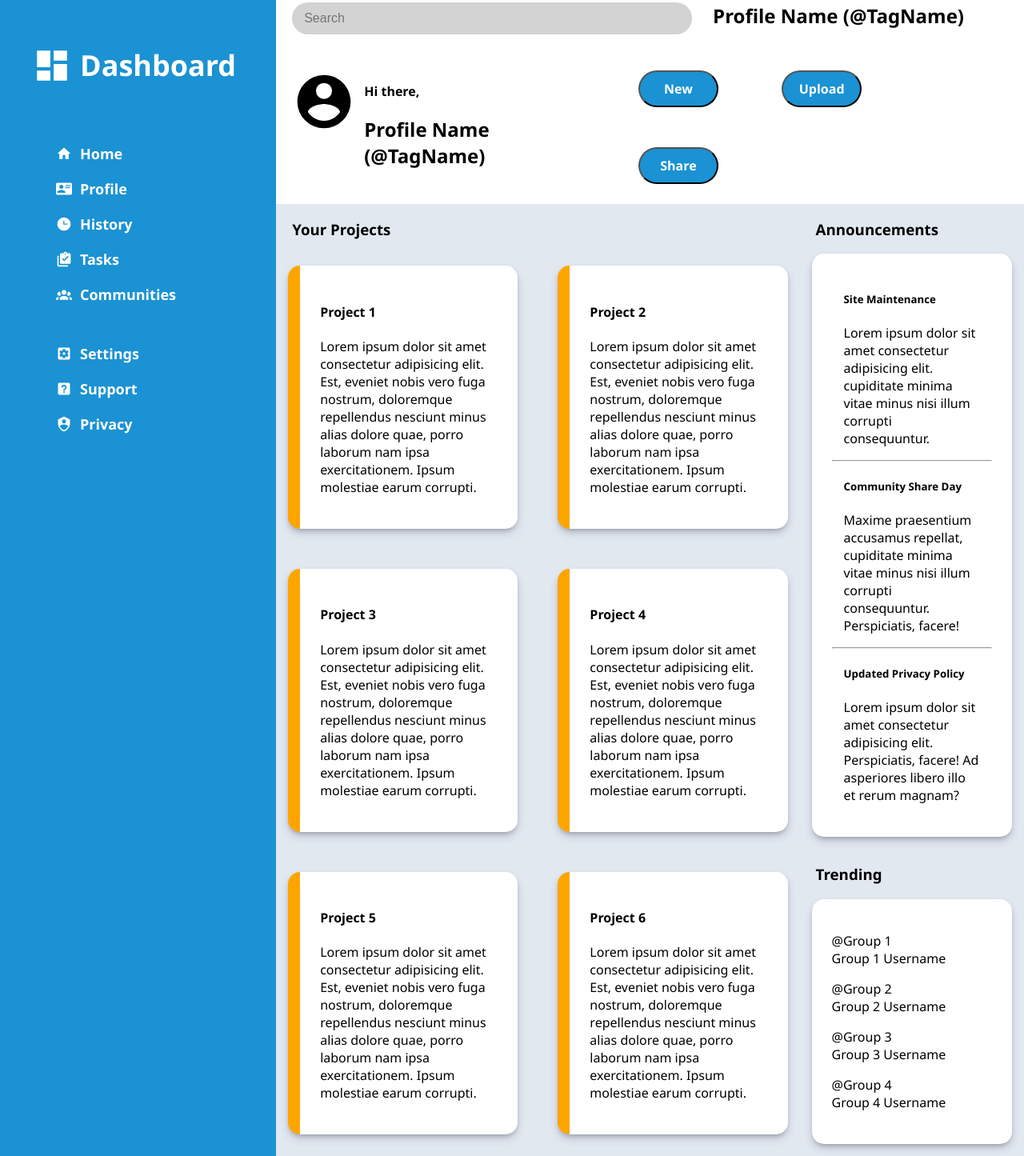
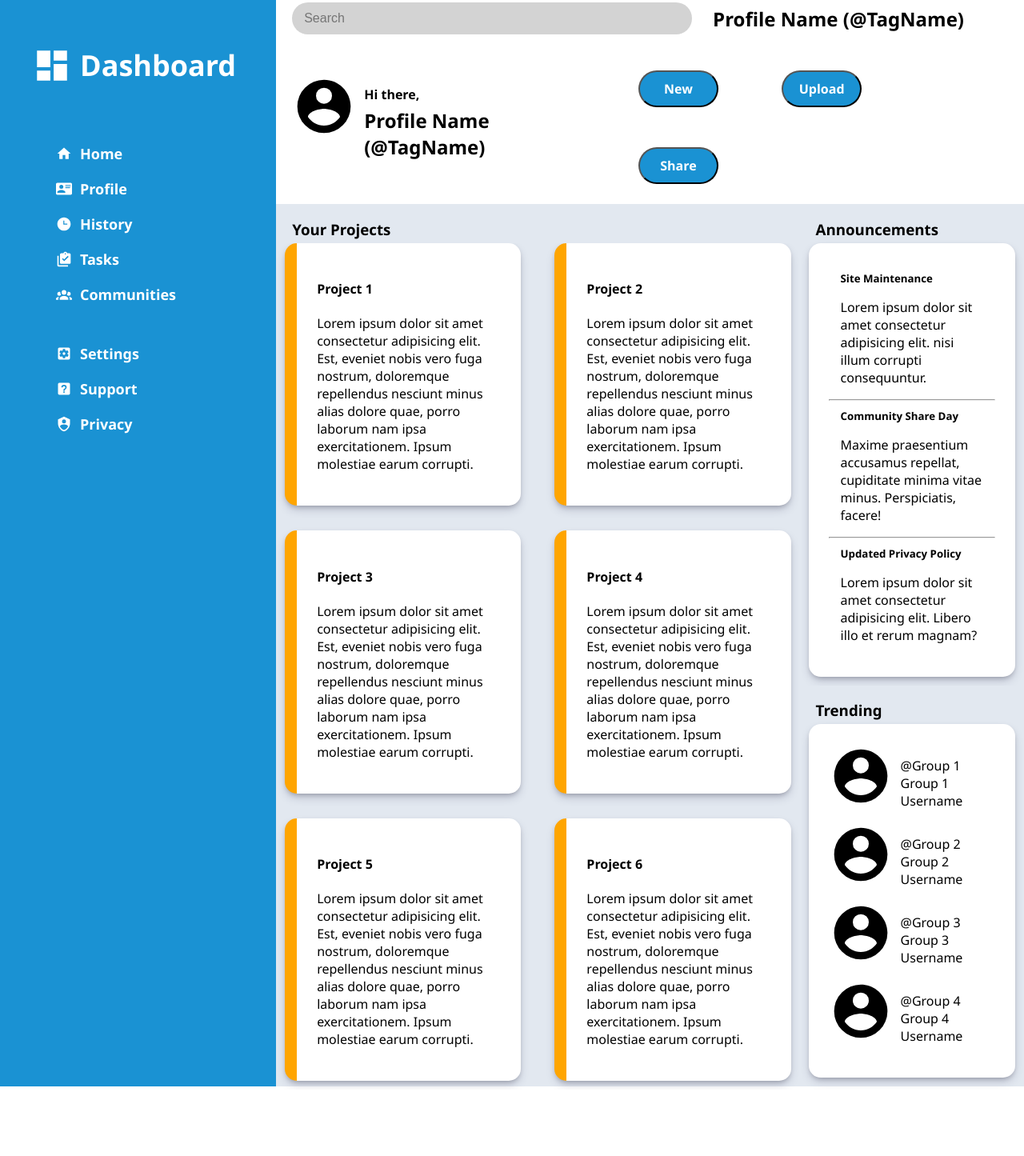
Before and after one commit to TKP888/admin_dashboard, a plain HTML site: page index.html in a window 1280 px wide. Shown: the part 17-1462 px from the top of the page at 80% size. After the commit the page ends 1379 px from the top, so only its background shows below. Drawn offline with Linux system fonts and the light colour scheme.

Commit message:
completed page
future changes could include javascript sidebar and correct scaling

```diff
--- a/index.html
+++ b/index.html
@@ -11,9 +11,9 @@
 <div id="container">
     <!-- Sidebar -->
     <div id="sidebar">
-       <ul><div class="sidetext0"><img class="icon-white-lrg" src="./icons/view-dashboard.svg" alt=""><h1>Dashboard</h1></div></ul>
-
-
+        <ul>
+            <div class="sidetext0"><img class="icon-white-lrg" src="./icons/view-dashboard.svg" alt=""><h1>Dashboard</h1></div>
+        </ul>
         <ul class="sml-side">
             <div class="sidetext1"><img class="icon-white" src="./icons/home.svg" alt="">Home</div>
             <div class="sidetext1"><img class="icon-white" src="./icons/card-account-details.svg" alt="">Profile</div>
@@ -31,18 +31,16 @@
     <!-- Header -->
     <div id="header">
         <div id="headtop">
-        <input type="search" placeholder="Search"><h2>Profile Name (@TagName) </h2></div>
-
-
+            <input type="search" placeholder="Search">
+            <h2>Profile Name (@TagName)</h2>
+        </div>
         <div id="interactive">
-
-
-         <div class="name"><img class="accounticon" src="./icons/account-circle.svg" alt="">
-            <div><p style="font-weight: bold;">Hi there,<h2>Profile Name (@TagName)</h2></p></div>
+            <div class="name">
+                <img class="accounticon" src="./icons/account-circle.svg" alt="">
+                <div class="head1">
+                    <p class="head1" style="font-weight: bold;">Hi there,<h2 class="head2">Profile Name (@TagName)</h2></p>
                 </div>
-
-
-
+            </div>
             <div id="buttons">
                 <button>New</button>
                 <button>Upload</button>
@@ -82,7 +80,6 @@
         </div>
     </div>
 
-
     <!-- Announcements -->
     <div id="announcement">
         <h3>Announcements</h3>
@@ -90,17 +87,17 @@
             <div class="sidecard">
                 <div class="announce">
                     <h5>Site Maintenance</h5>
-                <p>Lorem ipsum dolor sit amet consectetur adipisicing elit. cupiditate minima vitae minus nisi illum corrupti consequuntur.</p>
+                    <p>Lorem ipsum dolor sit amet consectetur adipisicing elit. nisi illum corrupti consequuntur.</p>
                 </div>
                 <hr>
                 <div class="announce">
                     <h5>Community Share Day</h5>
-                <p> Maxime praesentium accusamus repellat, cupiditate minima vitae minus nisi illum corrupti consequuntur. Perspiciatis, facere!</p>
+                    <p> Maxime praesentium accusamus repellat, cupiditate minima vitae minus. Perspiciatis, facere!</p>
                 </div>
                 <hr>
                 <div class="announce">
                     <h5>Updated Privacy Policy</h5>
-                <p>Lorem ipsum dolor sit amet consectetur adipisicing elit. Perspiciatis, facere! Ad asperiores libero illo et rerum magnam?</p>
+                    <p>Lorem ipsum dolor sit amet consectetur adipisicing elit. Libero illo et rerum magnam?</p>
                 </div>
             </div>
         </div>
@@ -111,21 +108,19 @@
         <h3>Trending</h3>
         <div class="sidecard">
             <div class="social">
-                <p>@Group 1 <br> Group 1 Username</p>
+                <img class="accounticon" src="./icons/account-circle.svg" alt=""> <p>@Group 1 <br> Group 1 Username</p>
             </div>
             <div class="social">
-                <p>@Group 2 <br> Group 2 Username</p>
+                <img class="accounticon" src="./icons/account-circle.svg" alt=""> <p>@Group 2 <br> Group 2 Username</p>
             </div>
             <div class="social">
-                <p>@Group 3 <br> Group 3 Username</p>
+                <img class="accounticon" src="./icons/account-circle.svg" alt="">  <p>@Group 3 <br> Group 3 Username</p>
             </div>
             <div class="social">
-                <p>@Group 4 <br> Group 4 Username</p>
+                <img class="accounticon" src="./icons/account-circle.svg" alt="">  <p>@Group 4 <br> Group 4 Username</p>
             </div>
         </div>
     </div>
-
 </div>
-
 </body>
 </html>
--- a/styles.css
+++ b/styles.css
@@ -1,5 +1,3 @@
-
-
 body {
     font-family: 'Segoe UI', Tahoma, Geneva, Verdana, sans-serif;
     margin: 0;
@@ -36,7 +34,6 @@ body {
     display: grid;
     grid-template-columns: 1fr 1fr;
     grid-template-rows: 1fr 1fr 1fr;
-    /* resize: both; */
     overflow: auto;
     gap: 20px;
 }
@@ -56,7 +53,8 @@ body {
 .card,
 .sidecard {
     padding: 25px;
-    margin: 15px;
+    margin: 11px;
+    margin-top: 0;
     background-color: white;
     width: auto;
     border-radius: 15px;
@@ -76,7 +74,8 @@ hr {
     width: auto;
 }
 
-.sidetext0 {
+.sidetext0,
+.sidetext1 {
     list-style-type: none;
     color: white;
     font-weight: bolder;
@@ -86,14 +85,7 @@ hr {
 }
 
 .sidetext1 {
-    list-style-type: none;
-    color: white;
-    font-weight: bolder;
     margin-top: 20px;
-    font-size: 18px;
-    display: flex;
-    align-items: center;
-
 }
 
 ul {
@@ -102,7 +94,7 @@ ul {
     margin-right: 50px;
 }
 
-.sml-side{
+.sml-side {
     margin-left: 30px;
 }
 
@@ -127,42 +119,61 @@ button {
     font-weight: 600;
     color: white;
     margin: 25px 75px 25px 0px;
+}
 
-
-}
 #headtop,
-#interactive{
+#interactive {
     display: flex;
+    align-items: center;
     justify-content: space-between;
 }
 
-.name{
-    margin-left: 20px ;
+.name {
+    margin-left: 20px;
     display: flex;
     align-self: center;
     justify-content: center;
 }
 
-h1{
+h1 {
     text-align: center;
     color: white;
 }
 
-h3{
+h3 {
     margin-left: 20px;
+    margin-bottom: 5px;
 }
 
-h2{margin-right: 75px;}
+h2 {
+    margin-right: 75px;
+}
+
+h5 {
+    margin-top: 10px;
+    margin-bottom: 10px;
+}
+
+.head1 {
+    margin-top: 7px;
+    margin-bottom: 5px;
+}
+
+.head2 {
+    display: flex;
+    align-items: center;
+    margin-top: 5px;
+}
 
 .accounticon {
     margin-right: 10px;
     width: 80px;
     height: 80px;
     align-items: center;
-
 }
 
-.icon-white{
+.icon-white,
+.icon-white-lrg {
     width: 20px;
     height: 20px;
     align-items: center;
@@ -170,17 +181,17 @@ align-items: center;
     filter: invert(95%) sepia(95%) saturate(21%) hue-rotate(344deg) brightness(105%) contrast(108%);
 }
 
-
-.icon-white-lrg{
+.icon-white-lrg {
     width: 50px;
     height: 50px;
-align-items: center;
-    padding-right: 10px;
-    filter: invert(95%) sepia(95%) saturate(21%) hue-rotate(344deg) brightness(105%) contrast(108%);
 }
 
-.txtstack{
+.txtstack {
     display: flex;
     align-items: start;
     justify-content: space-around;
 }
+
+.social{
+    display: flex;
+}
```
Lines whose indentation alone changed are shown as unchanged.
